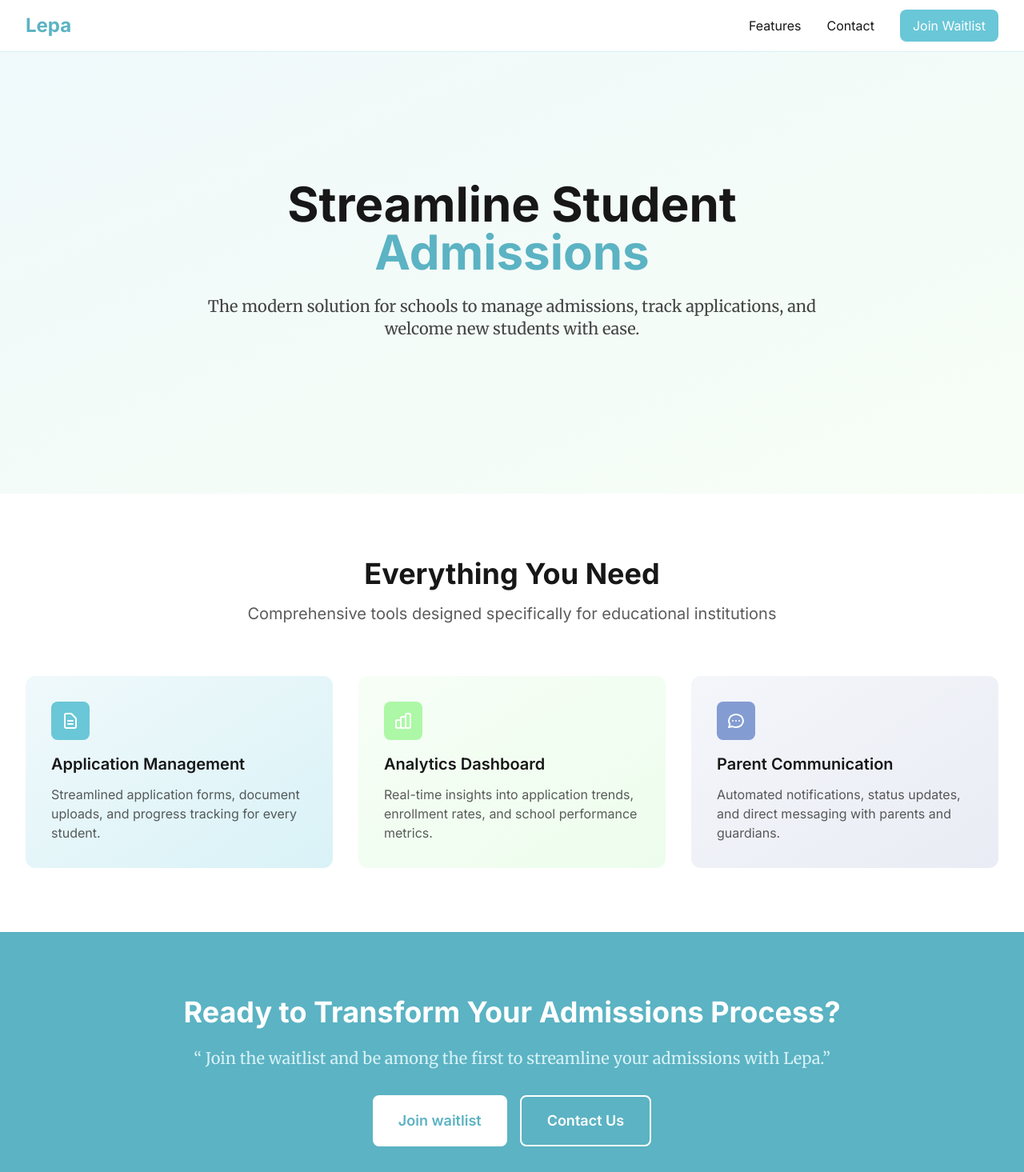
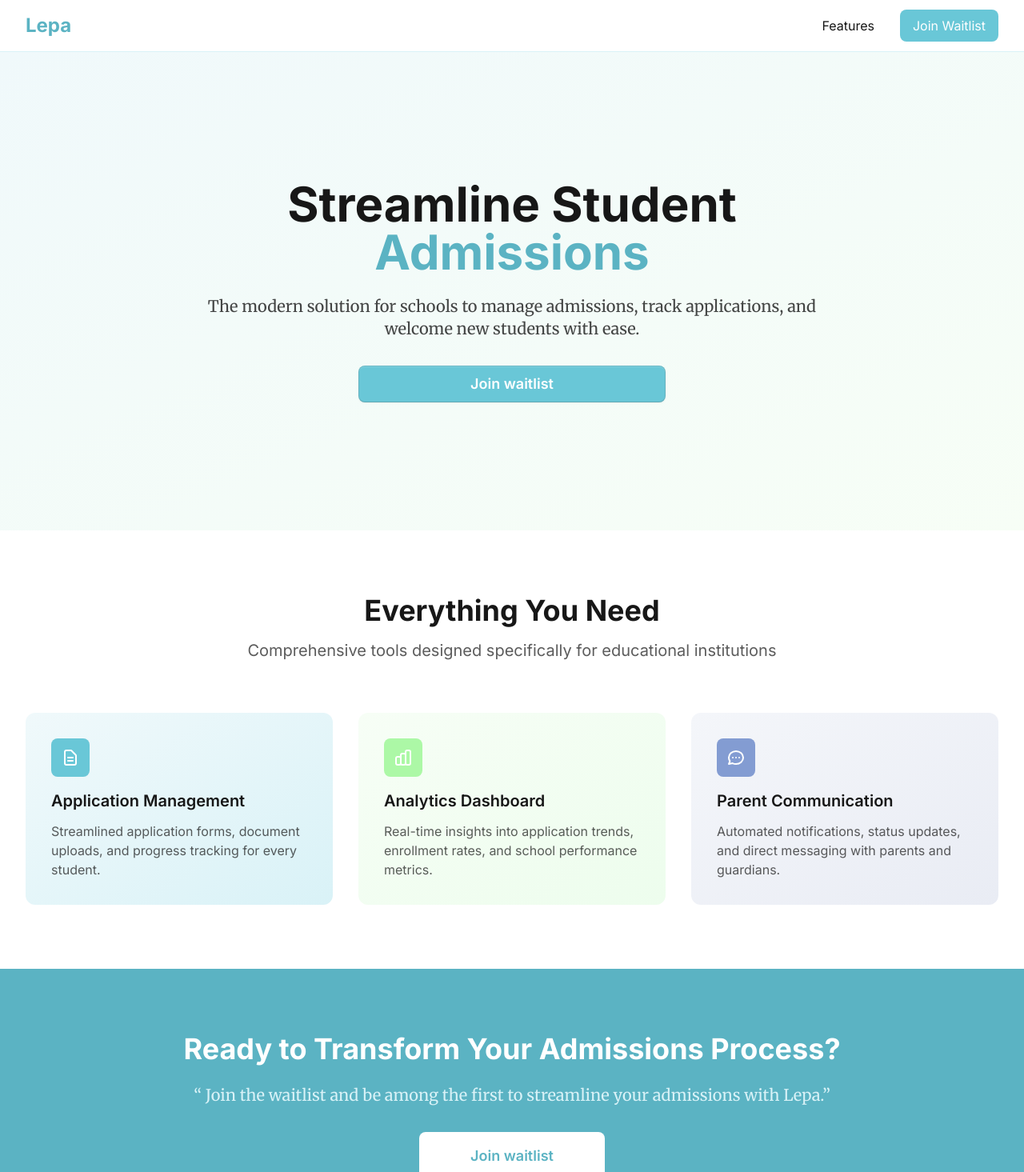
Before and after one commit to nexlura/lepa, a Next.js app: page / in a window 1280 px wide. Shown: the top 1465 px of the page at 80% size. Built offline with nearby package versions, Linux system fonts and the light colour scheme.

Commit message:
fix app buttons

```diff
--- a/src/components/CTASection.tsx
+++ b/src/components/CTASection.tsx
@@ -1,6 +1,5 @@
 'use client'
 
-import Link from 'next/link'
 import { useState } from 'react'
 
 import WaitlistModal from './WaitlistModal'
@@ -24,16 +23,10 @@ const CTASection = () => {
                     <div className="flex flex-col sm:flex-row gap-4 justify-center">
                         <Button
                             onClick={() => setOpen(true)}
-                            className="bg-white text-primary-600 px-8 py-4 rounded-lg text-lg font-semibold hover:bg-primary-50 transition-colors"
+                            className="bg-white text-primary-600 px-8 md:px-16 py-4 rounded-lg text-lg font-semibold hover:bg-primary-50 transition-colors"
                         >
                             Join waitlist
                         </Button>
-                        <Link
-                            href="#contact"
-                            className="border-2 border-white text-white px-8 py-4 rounded-lg text-lg font-semibold hover:bg-white hover:text-primary-600 transition-colors"
-                        >
-                            Contact Us
-                        </Link>
                     </div>
                 </div>
             </section>
--- a/src/components/HeroSection.tsx
+++ b/src/components/HeroSection.tsx
@@ -25,8 +25,9 @@ const HeroSection = () => {
                         <div className="flex flex-col sm:flex-row gap-4 justify-center">
                             <Button
                                 onClick={() => setOpen(true)}
-                                className="md:hidden rounded-lg"
+                                className=" rounded-lg md:w-sm md:py-2 md:text-lg"
                                 color='primary'
+
                             >
                                 Join waitlist
                             </Button>
--- a/src/components/Navigation.tsx
+++ b/src/components/Navigation.tsx
@@ -23,9 +23,6 @@ const Navigation = () => {
                         <div className="hidden md:flex items-center space-x-8">
                             <Link href="#features" className="text-foreground hover:text-primary-600 transition-colors">
                                 Features
-                            </Link>
-                            <Link href="#contact" className="text-foreground hover:text-primary-600 transition-colors">
-                                Contact
                             </Link>
                             <button
                                 onClick={() => setOpen(true)}
--- a/src/components/WaitlistModal/WaitlistForm.tsx
+++ b/src/components/WaitlistModal/WaitlistForm.tsx
@@ -1,11 +1,25 @@
-import { MagnifyingGlassIcon } from "@heroicons/react/16/solid"
+'use client'
+
 import { Combobox, ComboboxLabel, ComboboxOption } from "../UIKit/ComboBox"
 import { Field, Label } from "../UIKit/Fieldset"
-import { Input, InputGroup } from "../UIKit/Input"
+import { Input } from "../UIKit/Input"
+import { useState } from "react"
 
-const levels = [{ name: 'Pre-Primary' }, { name: 'primary' }, { name: 'secondary' }, { name: 'all levels' }]
+const levels = [
+    { id: 1, name: 'Pre-Primary' },
+    { id: 2, name: 'Primary' },
+    { id: 3, name: 'Secondary' },
+    { id: 4, name: 'All Levels' }
+]
 
 const WaitlistForm = () => {
+    const [selectedLevel, setSelectedLevel] = useState(levels[0])
+
+    const handleLevelChange = (level: typeof levels[0] | null) => {
+        if (level) {
+            setSelectedLevel(level)
+        }
+    }
 
     return (
         <form>
@@ -20,10 +34,11 @@ const WaitlistForm = () => {
                         <Field>
                             <Label className="text-sm/6 text-gray-900 font-medium">School Level</Label>
                             <Combobox
-                                name="level"
+                                name="school-level"
                                 options={levels}
                                 displayValue={(level) => level?.name}
-                                placeholder="Select school level&hellip;"
+                                defaultValue={selectedLevel}
+                                onChange={handleLevelChange}
                             >
                                 {(level) => (
                                     <ComboboxOption value={level}>
@@ -43,10 +58,7 @@ const WaitlistForm = () => {
                         </Field>
                         <Field>
                             <Label className="text-sm/6 text-gray-900 font-medium">Phone Number</Label>
-                            <InputGroup className="flex">
-                                <MagnifyingGlassIcon />
-                                <Input name="search" placeholder="Search&hellip;" aria-label="Search" />
-                            </InputGroup>
+                            <Input name="phone-number" placeholder="Phone Number" />
                         </Field>
                     </div>
                 </div>
--- a/src/components/WaitlistModal/index.tsx
+++ b/src/components/WaitlistModal/index.tsx
@@ -17,8 +17,13 @@ const WaitlistModal = ({ isOpen, setIsOpen }: WaitlistModalProps) => {
             <DialogBody>
                 <WaitlistForm />
             </DialogBody>
-            <DialogActions>
-                <Button onClick={() => setIsOpen(false)} color='primary'>Join waitlist</Button>
+            <DialogActions >
+                <Button outline className='' onClick={() => setIsOpen(false)} >
+                    Cancel
+                </Button>
+                <Button className='' onClick={() => setIsOpen(false)} color='primary'>
+                    Join waitlist
+                </Button>
             </DialogActions>
         </Dialog>
     )
```
